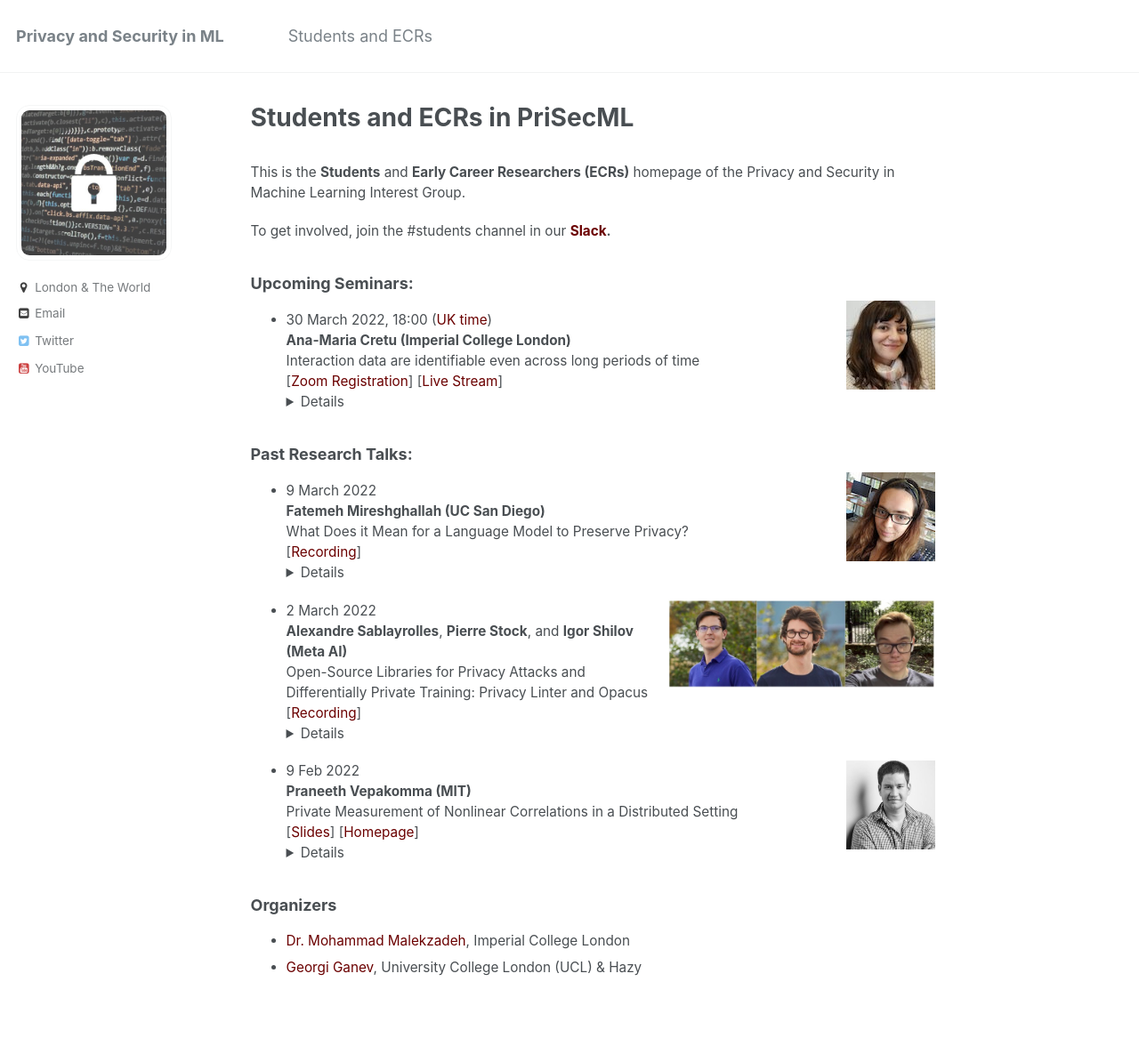
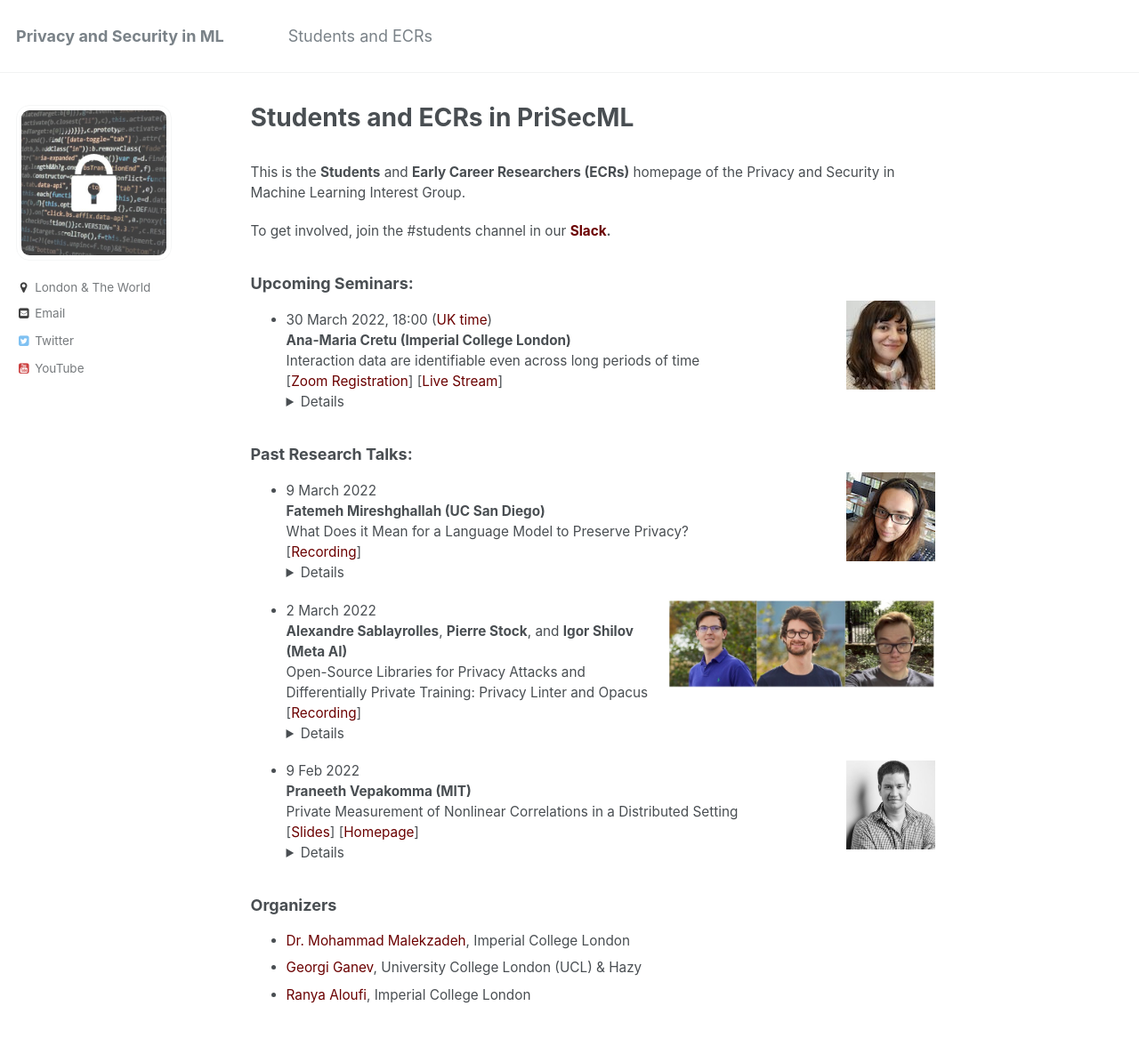
Before and after one commit to prisec-ml/prisec-ml.github.io, a Jekyll site: the page built from _pages/students.md, in a window 1280 px wide and 1176 px high. Shown: the top 1167 px of the window at 89% size. Built offline with Jekyll 4.4.1, drawn with Linux system fonts in a browser that asks for light colours.

Commit message:
Update students.md

```diff
--- a/_pages/students.md
+++ b/_pages/students.md
@@ -49,3 +49,4 @@ What Does it Mean for a Language Model to Preserve Privacy?
 ### Organizers
 - [Dr. Mohammad Malekzadeh](https://mmalekzadeh.github.io/), Imperial College London
 - [Georgi Ganev](https://ganevgv.github.io/), University College London (UCL) & Hazy
+- [Ranya Aloufi](https://ranyajumah.github.io/), Imperial College London
```
